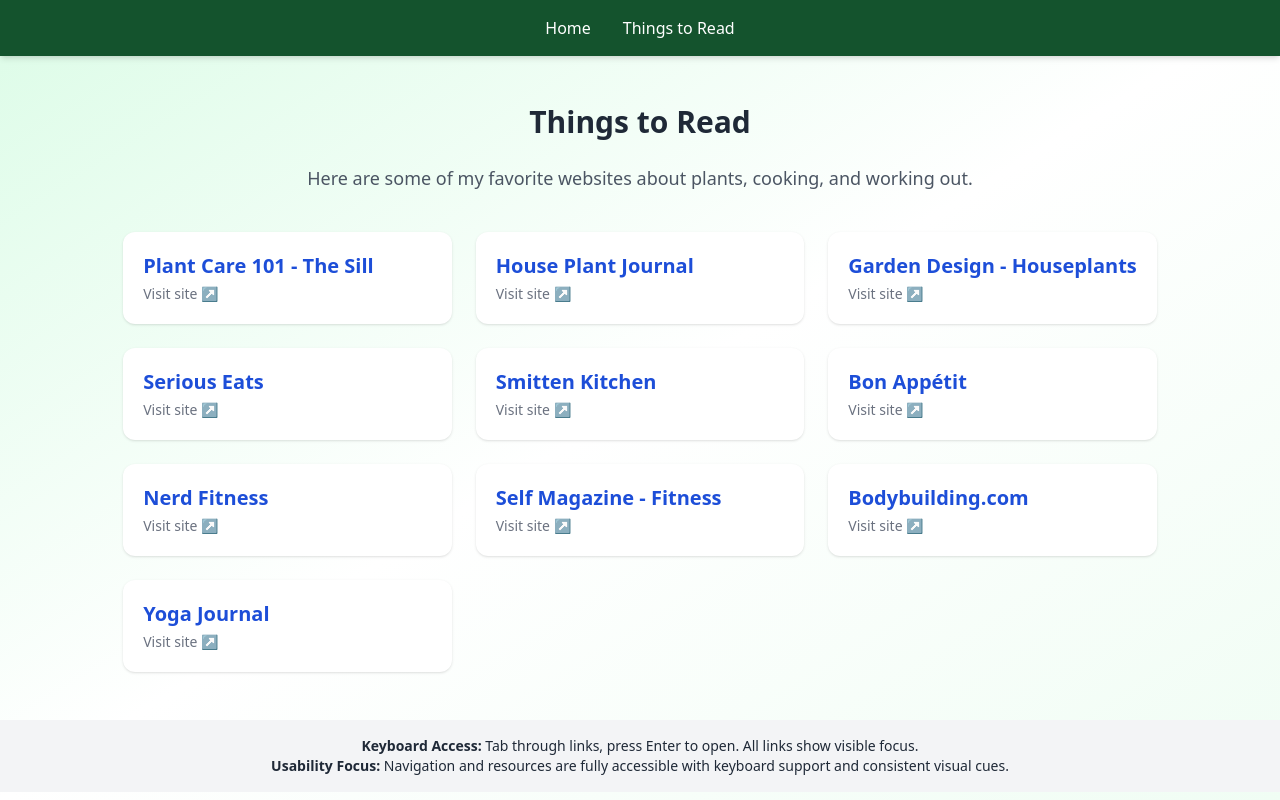
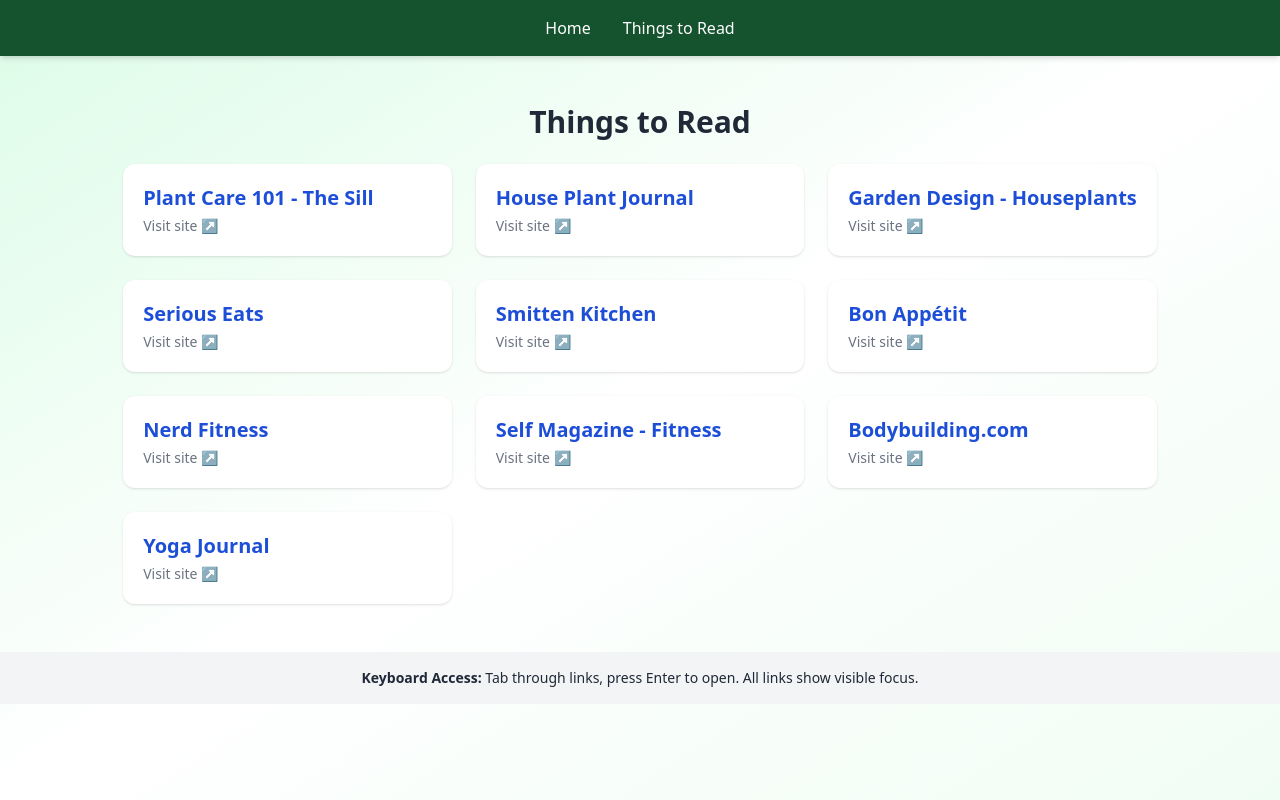
Before and after one commit to CamillaWL/css_480_landing_page, a Next.js app: page /things-to-read in a window 1280 px wide. Built offline with nearby package versions, Linux system fonts and the light colour scheme.

Commit message:
Update page.tsx

```diff
--- a/app/things-to-read/page.tsx
+++ b/app/things-to-read/page.tsx
@@ -16,16 +16,13 @@
 
   return (
     <div className="min-h-screen bg-gradient-to-br from-green-100 via-white to-green-50 text-gray-800 flex flex-col">
-      {/* Navbar */}
       <nav className="bg-green-900 text-white p-4 flex justify-center gap-8 shadow-md">
         <Link href="/" className="hover:underline focus:outline-yellow-300">Home</Link>
         <Link href="/things-to-read" className="hover:underline focus:outline-yellow-300">Things to Read</Link>
       </nav>
 
-      {/* Content */}
       <main className="px-6 py-12 max-w-6xl mx-auto">
         <h1 className="text-3xl font-bold text-center mb-6">Things to Read</h1>
-        <p className="text-center text-lg text-gray-600 mb-10">Here are some of my favorite websites about plants, cooking, and working out.</p>
 
         <div className="grid gap-6 sm:grid-cols-2 lg:grid-cols-3">
           {links.map((link, i) => (
@@ -43,10 +40,8 @@
         </div>
       </main>
 
-      {/* Footer */}
       <footer className="bg-gray-100 p-4 text-center text-sm">
         <p><strong>Keyboard Access:</strong> Tab through links, press Enter to open. All links show visible focus.</p>
-        <p><strong>Usability Focus:</strong> Navigation and resources are fully accessible with keyboard support and consistent visual cues.</p>
       </footer>
     </div>
   );
```
